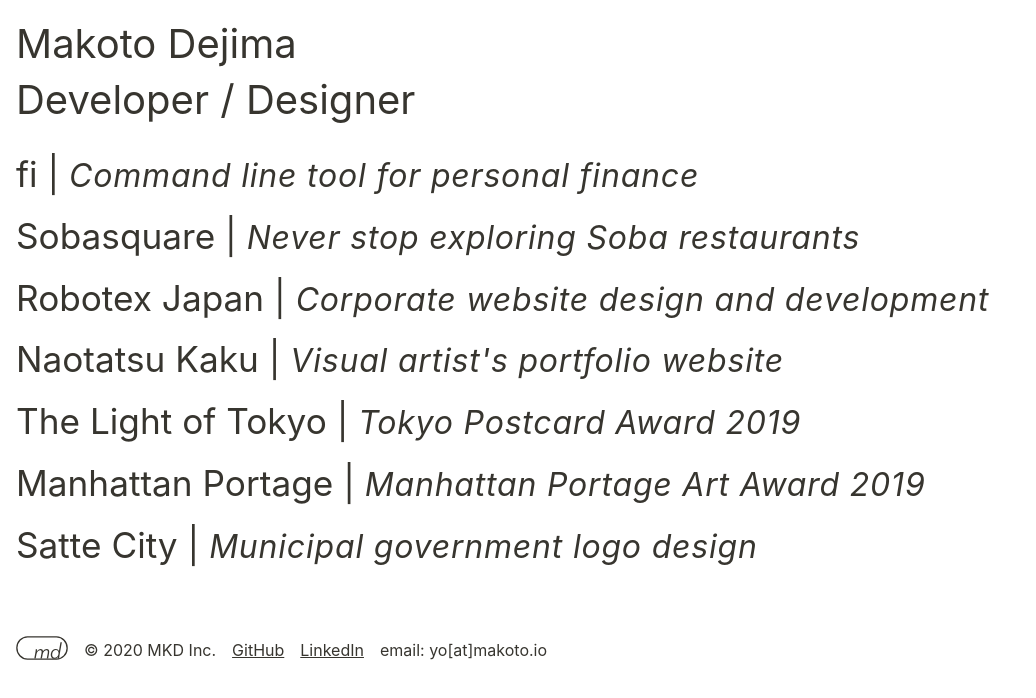
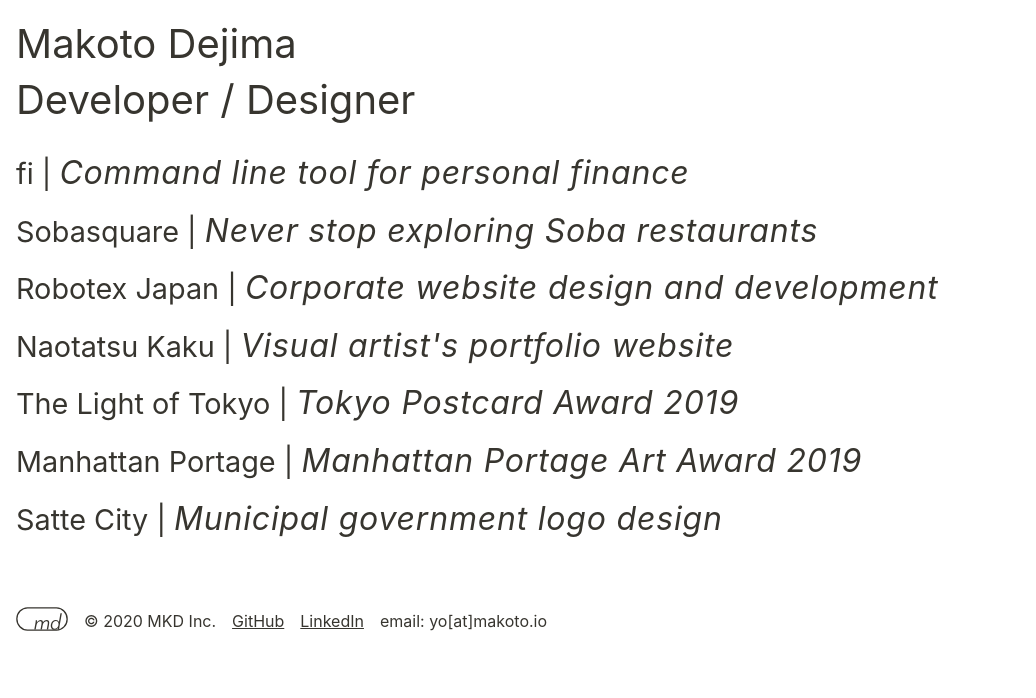
Before and after one commit to makotodejima/makoto.io, a Next.js app: page / in a window 1280 px wide. Shown: the top 698 px of the page, without its empty margins (0-1036 px from the left). Built offline with nearby package versions, Linux system fonts and the light colour scheme.

Commit message:
font size

```diff
--- a/styles/globals.css
+++ b/styles/globals.css
@@ -35,7 +35,7 @@
 
 .home-a {
   display: block;
-  font-size: 2.2rem;
+  font-size: 1.8rem;
   font-weight: 400;
   line-height: 1.3;
   margin: 16px 0;
```
